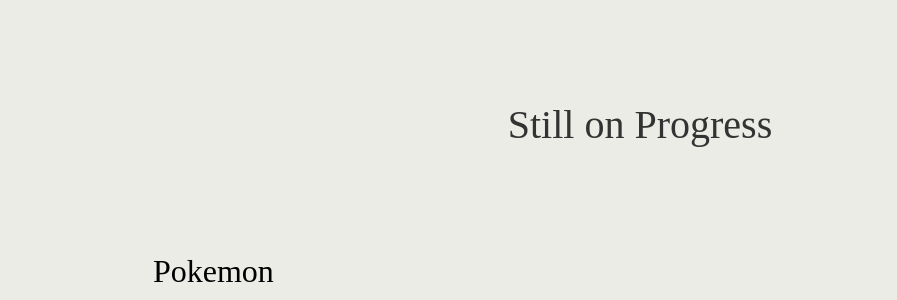
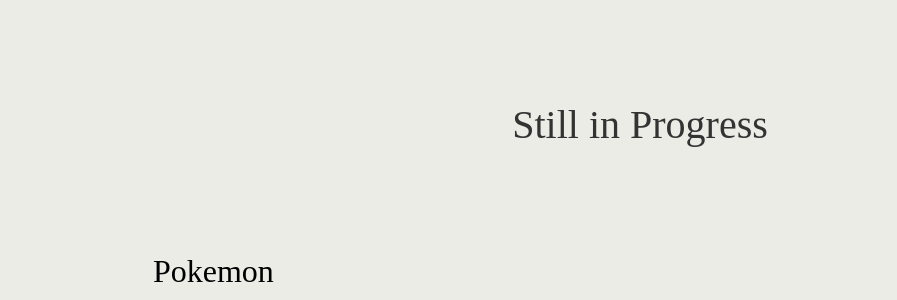
Before and after one commit to Maxroo/Maxroo.github.io, a Jekyll site: the page built from index.html, in a window 1280 px wide and 900 px high, scrolled down 1895 px. Shown: the part 158-458 px from the top of the window, without its empty margins (0-897 px from the left). Built offline with Jekyll 4.4.1, drawn with Linux system fonts in a browser that asks for light colours; some web fonts are replaced.

Commit message:
fix spell mistake

```diff
--- a/_includes/about.html
+++ b/_includes/about.html
@@ -56,7 +56,7 @@
 </div>
 
 <div class="user-details">
-    <h1>Still on Progress</h1>
+    <h1>Still in Progress</h1>
   </div>
       <div class="user">
           <div class="tech">
```
